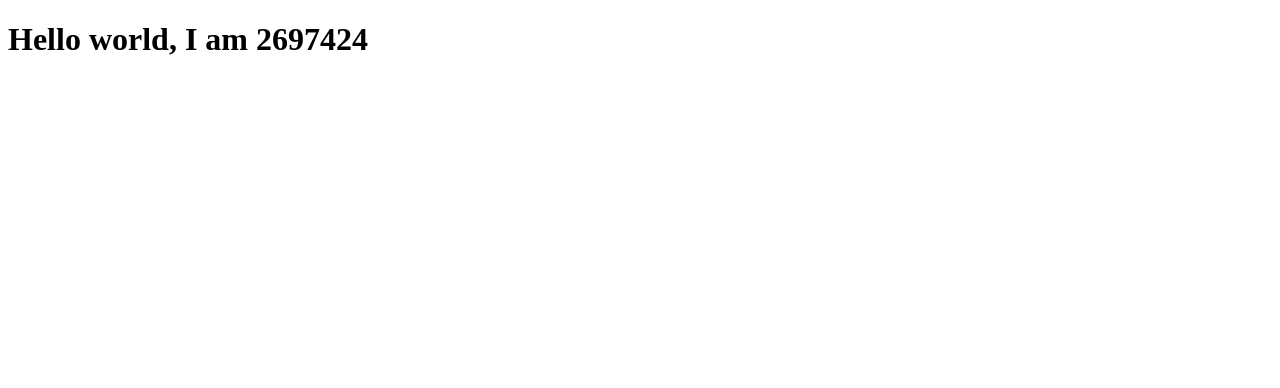
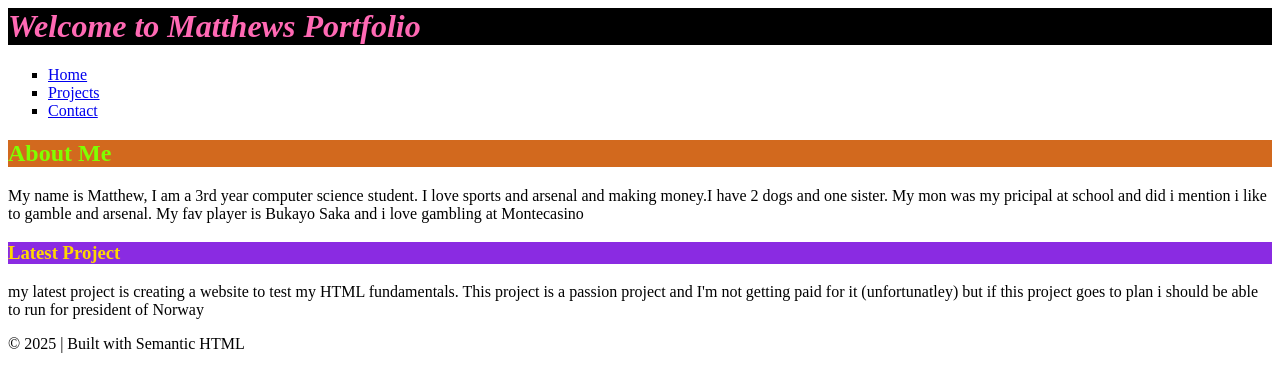
Before and after one commit to matthewpurkiss/2697424-submission, a plain HTML site: page index.html in a window 1280 px wide. Drawn offline with Linux system fonts and the light colour scheme.

Commit message:
adding html web page for lab 2

```diff
--- a/index.html
+++ b/index.html
@@ -1,8 +1,47 @@
-<!DOCTYPE html>
 <html>
-    <head>
-    </head>
-    <body>
-       <h1>Hello world, I am 2697424</h1>
-    </body>
-</html>
+  <head>
+    <title> 2697424-lab2</title>
+    <style>
+      h1{
+        color: hotpink;
+        background-color: black;
+        font-style: italic;
+      }
+      h2{
+        color: chartreuse;
+        background-color: chocolate;
+      }
+      h3{
+        color: gold;
+        background-color: blueviolet;
+      }
+      ul{
+        list-style-type: square;
+      }
+
+    </style>
+
+  </head>
+  <body>
+    <header>
+      <h1>Welcome to Matthews Portfolio</h1>
+    </header>
+    <nav>
+      <ul >
+          <li>  <a href=#> Home </a> </li>
+          <li>  <a href=#> Projects </a> </li>
+          <li>  <a href=#> Contact </a> </li>
+      </ul>
+    </nav>
+    <main>
+      <section>
+        <h2>About Me</h2>
+        <p>My name is Matthew, I am a 3rd year computer science student. I love sports and arsenal and making money.I have 2 dogs and one sister. My mon was my pricipal at school and did i mention i like to gamble and arsenal. My fav player is Bukayo Saka and i love gambling at Montecasino</p>
+      </section>
+      <article>
+        <h3>Latest Project </h3>
+        <p> my latest project is creating a website to test my HTML fundamentals. This project is a passion project and I'm not getting paid for it (unfortunatley) but if this project goes to plan i should be able to run for president of Norway</p>
+      </article>
+    </main>
+    <footer> © 2025 | Built with Semantic HTML</footer>
+  </body>
```
